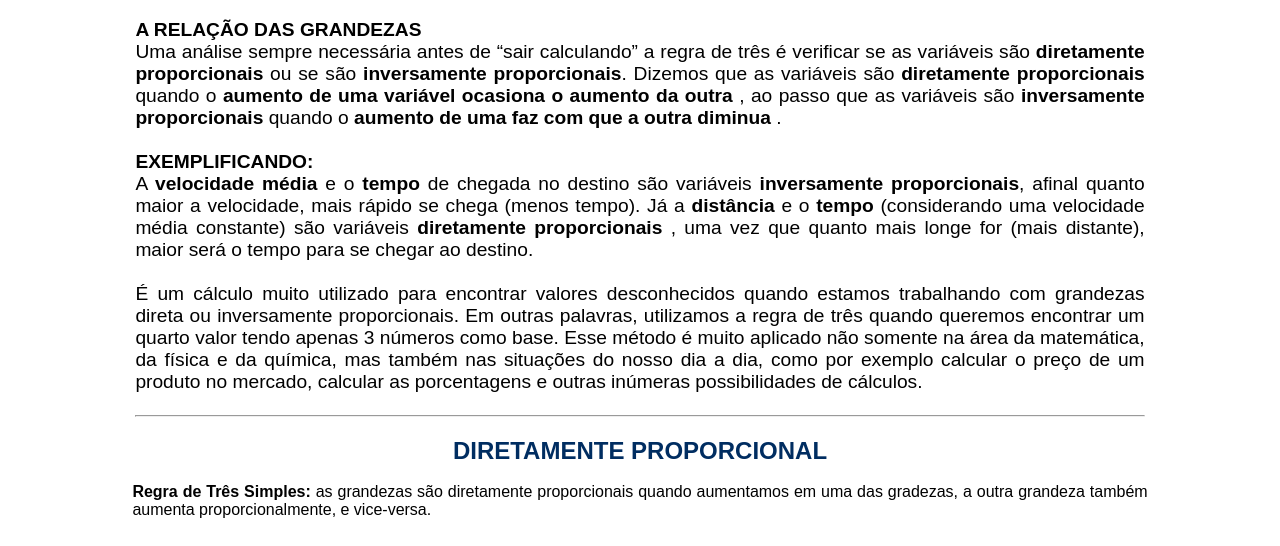
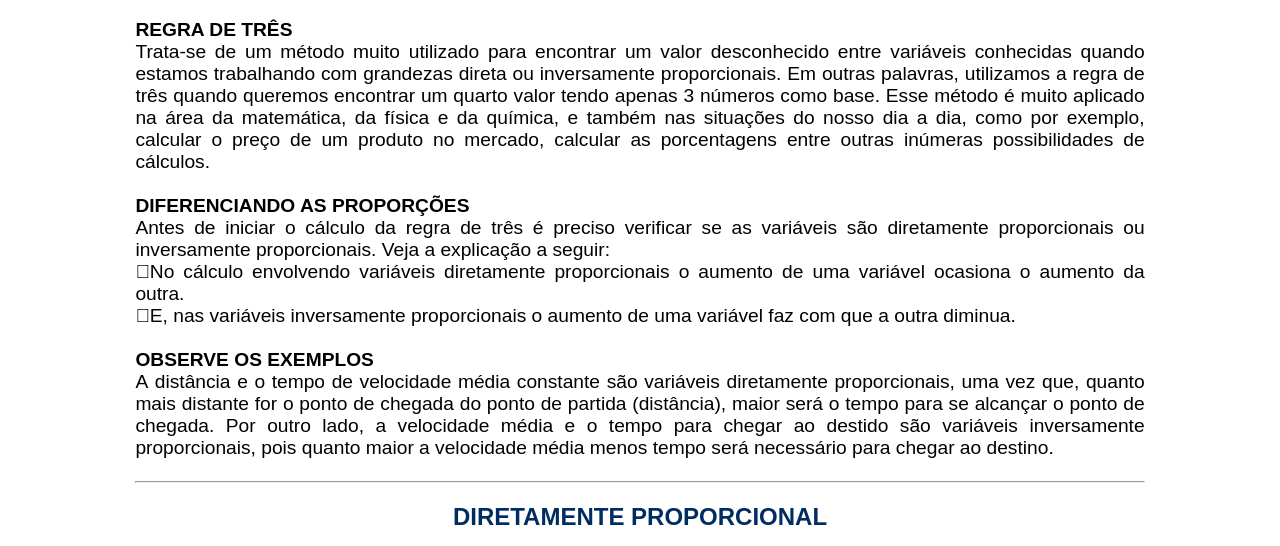
Before and after one commit to thiago1818/regradetres, a plain HTML site: page index.html in a window 1280 px wide. Shown: the part 218-764 px from the top of the page. Drawn offline with Linux system fonts and the light colour scheme.

Commit message:
update text index

```diff
--- a/index.html
+++ b/index.html
@@ -45,43 +45,36 @@
             <h2>REGRA DE TRÊS ONLINE</h2>
             <hr>
             <br>
+            <h4>REGRA DE TRÊS</h4>
             <p>
-            <h4>A RELAÇÃO DAS GRANDEZAS</h4>
-            Uma análise sempre necessária antes de “sair calculando” a regra de três é verificar se as variáveis são
-            <strong>diretamente proporcionais</strong> ou se são <strong>inversamente proporcionais</strong>.
-            Dizemos que as variáveis são <strong>diretamente proporcionais</strong> quando o <strong>
-                aumento de uma variável ocasiona o
-                aumento da outra
-            </strong>, ao passo que as variáveis são <strong>inversamente proporcionais</strong> quando o <strong>
-                aumento de uma faz
-                com que a outra diminua
-            </strong>.
+                Trata-se de um método muito utilizado para encontrar um valor desconhecido entre variáveis conhecidas
+                quando
+                estamos trabalhando com grandezas direta ou inversamente proporcionais.
+                Em outras palavras, utilizamos a regra de três quando queremos encontrar um quarto valor tendo apenas 3
+                números como base.
+                Esse método é muito aplicado na área da matemática, da física e da química, e também nas situações do
+                nosso
+                dia a dia, como por exemplo, calcular o preço de um produto no mercado, calcular as porcentagens entre
+                outras inúmeras possibilidades de cálculos.
             </p>
             <br>
+            <h4>DIFERENCIANDO AS PROPORÇÕES</h4>
             <p>
-            <h4>EXEMPLIFICANDO:</h4>
-            A <strong>velocidade média</strong> e o <strong>tempo</strong> de chegada no destino são variáveis
-            <strong>inversamente proporcionais</strong>, afinal
-            quanto maior a velocidade, mais rápido se chega (menos tempo).
+                Antes de iniciar o cálculo da regra de três é preciso verificar se as variáveis são diretamente
+                proporcionais ou inversamente proporcionais. Veja a explicação a seguir: <br>
+                No cálculo envolvendo variáveis diretamente proporcionais o aumento de uma variável ocasiona o aumento
+                da
+                outra. <br>
+                E, nas variáveis inversamente proporcionais o aumento de uma variável faz com que a outra diminua.
+            </p> <br>
+            <h4>OBSERVE OS EXEMPLOS</h4>
+            <p>
+                A distância e o tempo de velocidade média constante são variáveis diretamente proporcionais, uma vez
+                que, quanto mais distante for o ponto de chegada do ponto de partida (distância), maior será o tempo
+                para se alcançar o ponto de chegada.
 
-            Já a <strong>distância</strong> e o <strong>tempo</strong> (considerando uma velocidade média constante)
-            são variáveis <strong>
-                diretamente
-                proporcionais
-            </strong>, uma vez que quanto mais longe for (mais distante), maior será o tempo para se chegar ao
-            destino.
-            </p>
-            <br>
-            <p>
-                É um cálculo muito utilizado para encontrar valores desconhecidos quando estamos trabalhando com
-                grandezas direta ou inversamente proporcionais. Em outras palavras, utilizamos a regra de três
-                quando
-                queremos encontrar um quarto valor tendo apenas 3 números como base. Esse método é muito aplicado
-                não
-                somente na área da matemática, da física e da química, mas também nas situações do nosso dia a dia,
-                como
-                por exemplo calcular o preço de um produto no mercado, calcular as porcentagens e outras inúmeras
-                possibilidades de cálculos.
+                Por outro lado, a velocidade média e o tempo para chegar ao destido são variáveis inversamente
+                proporcionais, pois quanto maior a velocidade média menos tempo será necessário para chegar ao destino.
             <p>
                 <br>
                 <hr>
@@ -90,9 +83,7 @@
             <div class="rd3">
                 <h2><strong>DIRETAMENTE PROPORCIONAL</strong></h2> <br>
                 <p>
-                    <strong>Regra de Três Simples:</strong> as grandezas são diretamente proporcionais quando aumentamos
-                    em
-                    uma das gradezas, a outra grandeza também aumenta proporcionalmente, e vice-versa.
+                    CÁLCULO DA REGRA DE TRÊS SIMPLES PARA VARIÁVEIS DIRETAMENTE PROPORCIONAIS
                 </p>
                 <div class="input">
                     <div class="calc-rd3">
@@ -118,10 +109,7 @@
 
                 <h2><strong>INVERSAMENTE PROPORCIONAL</strong></h2> <br>
                 <p>
-                    <strong>Regra de Três Inversa:</strong> temos gradezas inversamente proporcionais quando aumentamos
-                    ou
-                    diminuímos uma das grandezas, a outra ocorre o contrário, se uma aumenta a outra diminui, e
-                    vice-versa.
+                    CÁLCULO DA REGRA DE TRÊS INVERSA PARA VARIÁVEIS INVERSAMENTE PROPORCIONAIS
                 </p>
                 <div class="input">
                     <div class="calc-rd3">
```
